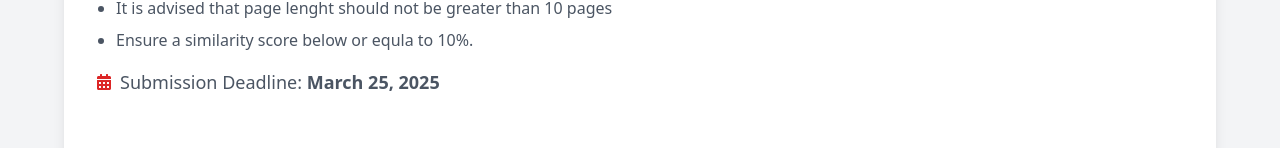
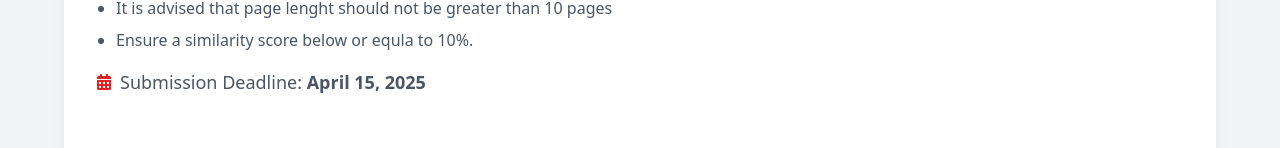
Before and after one commit to Diyamehta60/Department_conference, a React (Vite) app: page /paper-submission in a window 1280 px wide. Shown: the part 804-952 px from the top of the page. Built offline with nearby package versions, Linux system fonts and the light colour scheme.

Commit message:
anil sir

```diff
--- a/src/pages/PaperSubmission.jsx
+++ b/src/pages/PaperSubmission.jsx
@@ -114,7 +114,7 @@ const PaperSubmission = () => {
           <div className="flex items-center mt-4">
             <FaCalendarAlt className="text-red-600 mr-2" />
             <span className="text-lg text-gray-600">
-              Submission Deadline: <strong>March 25, 2025</strong>
+              Submission Deadline: <strong>April 15, 2025</strong>
             </span>
           </div>
         </section>
```
